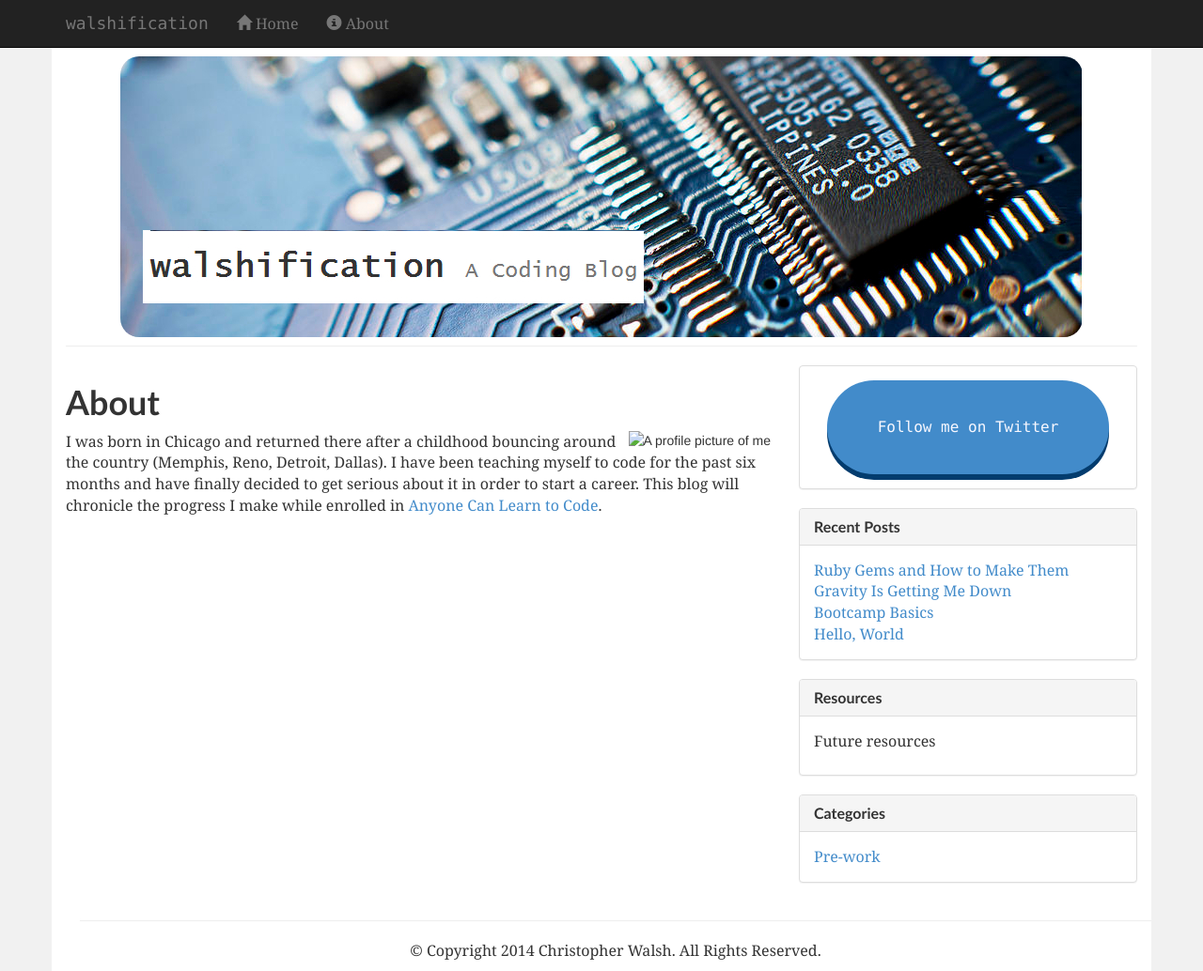
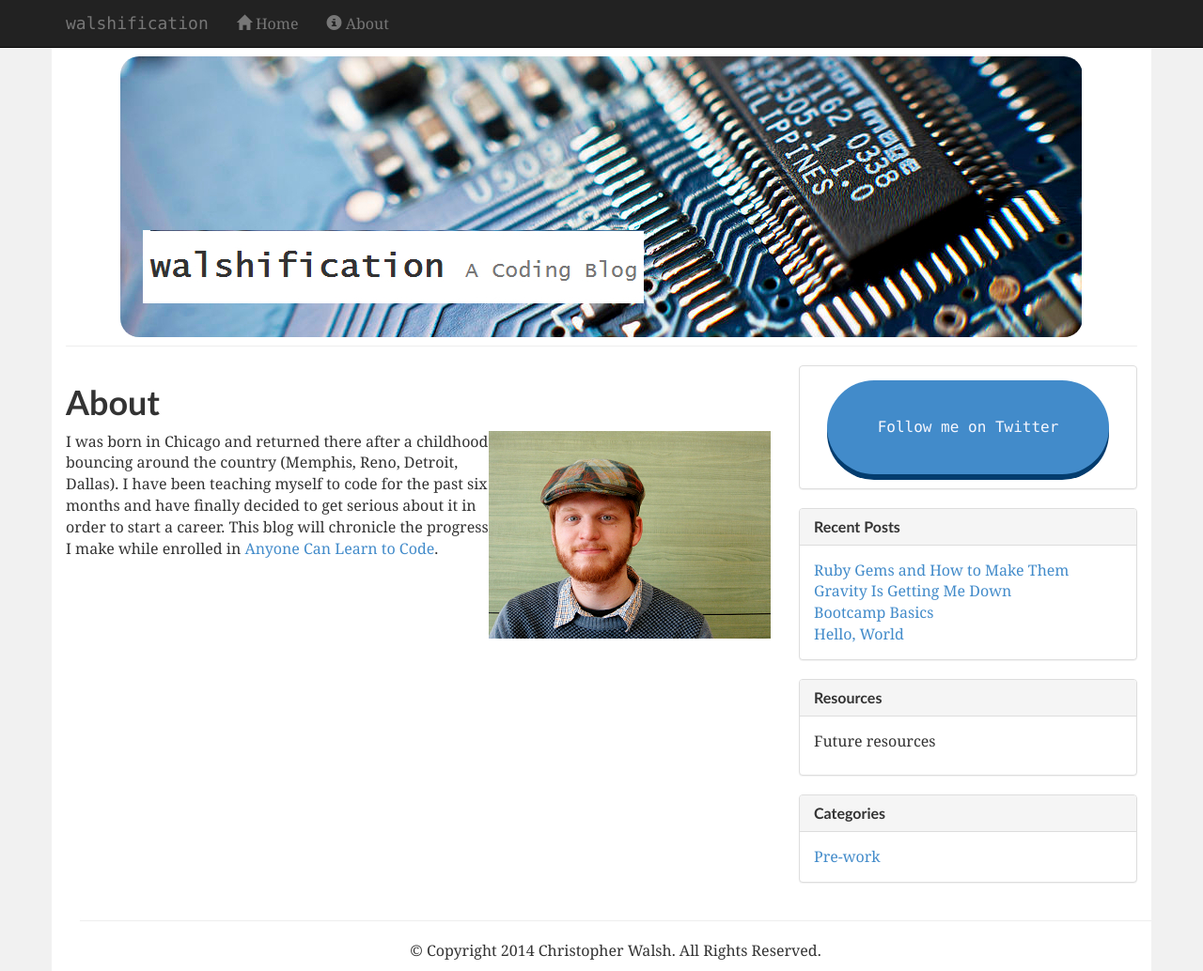
Before and after one commit to walshification/walshification.github.io, a Jekyll site: the page built from about/index.html, in a window 1280 px wide and 1034 px high. Shown: the whole window at 94% size. Built offline with Jekyll 4.4.1, drawn with Linux system fonts in a browser that asks for light colours; nearby versions of some CDN libraries; library files that are not in the unit come from our copies; Markdown is read by kramdown in place of the engine named in the settings; comment, search, counter and statistics services are not loaded.

Commit message:
fixed headshot in About Me

```diff
--- a/about/index.html
+++ b/about/index.html
@@ -3,7 +3,7 @@ layout: page
 title: About
 ---
 <section class="content">
-	<img src="/assets/headshot.png" alt="A profile picture of me" align="right" />
+	<img src="/assets/images/headshot.png" alt="A profile picture of me" align="right" />
 	<p>I was born in Chicago and returned there after a childhood bouncing around the
 	country (Memphis, Reno, Detroit, Dallas). I have been teaching myself to code for
 	the past six months and have finally decided to get serious about it in order to
```
